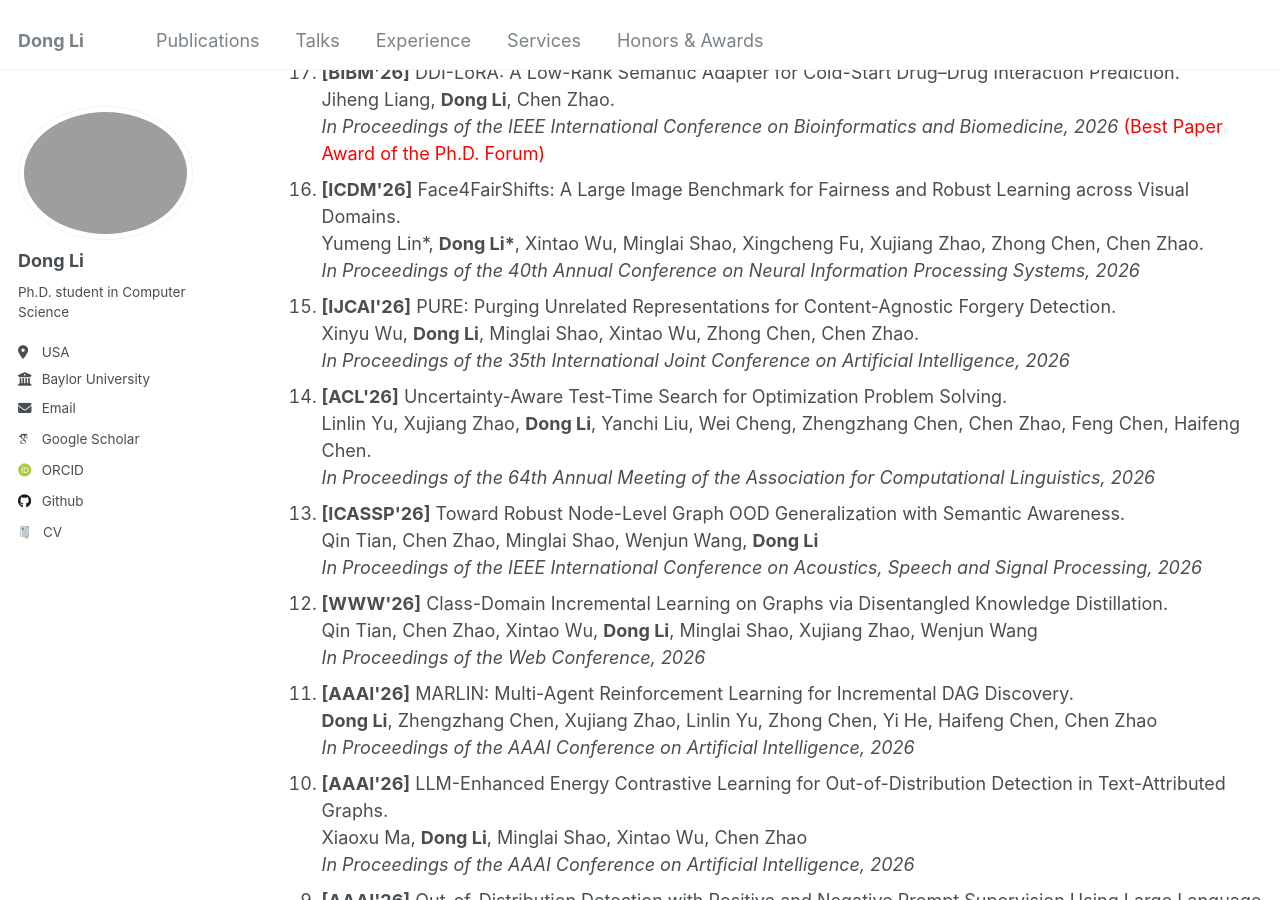
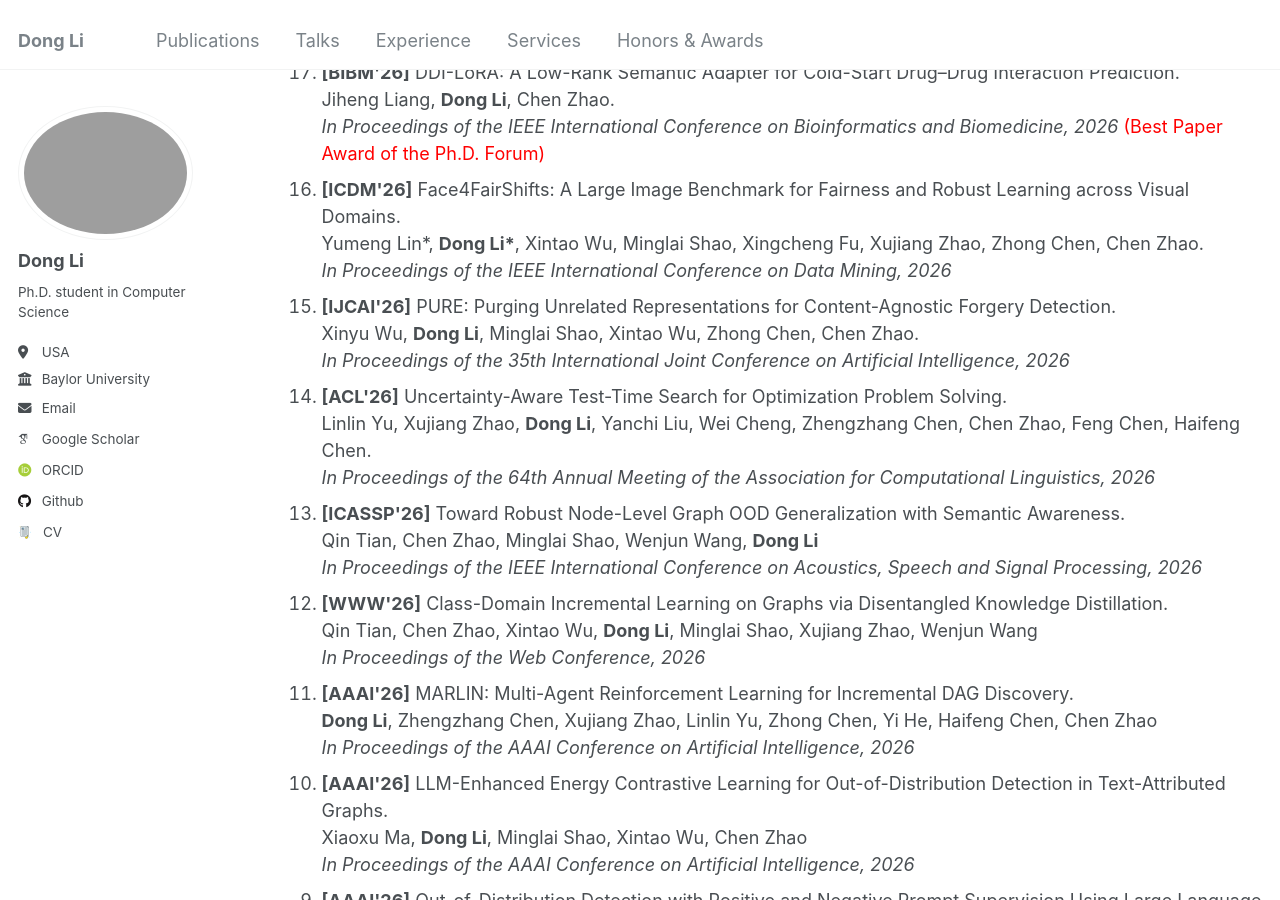
Before and after one commit to TurkeyWatanabe/dongli, a Jekyll site: the page built from _pages/publications.html, in a window 1280 px wide and 900 px high, scrolled down 763 px. Built offline with Jekyll 4.4.1, drawn with Linux system fonts in a browser that asks for light colours; some web fonts are replaced.

Commit message:
Update conference details in publications.html

```diff
--- a/_pages/publications.html
+++ b/_pages/publications.html
@@ -46,7 +46,7 @@ author_profile: true
 
   <li><strong>[ICDM'26]</strong> Face4FairShifts: A Large Image Benchmark for Fairness and Robust Learning across Visual Domains. <br>
   Yumeng Lin*, <strong>Dong Li*</strong>, Xintao Wu, Minglai Shao, Xingcheng Fu, Xujiang Zhao, Zhong Chen, Chen Zhao.<br>
-  <em>In Proceedings of the 40th Annual Conference on Neural Information Processing Systems, 2026</em></li>
+  <em>In Proceedings of the IEEE International Conference on Data Mining, 2026</em></li>
 
   <li><strong>[IJCAI'26]</strong> PURE: Purging Unrelated Representations for Content-Agnostic Forgery Detection. <br>
   Xinyu Wu, <strong>Dong Li</strong>, Minglai Shao, Xintao Wu, Zhong Chen, Chen Zhao. <br>
```
